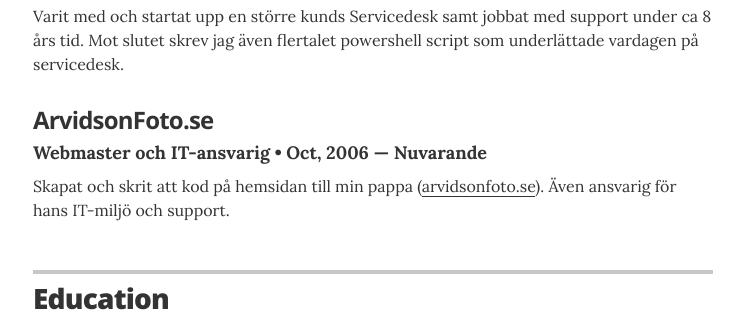
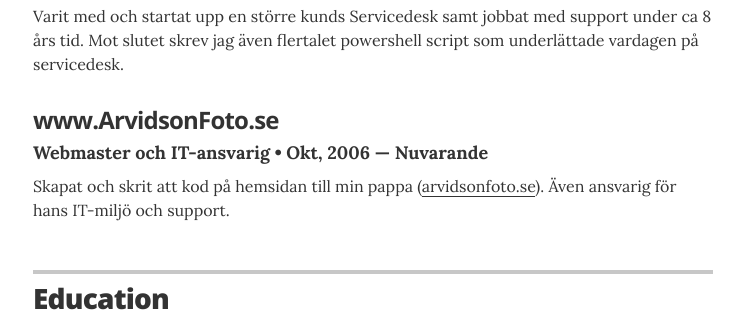
Before and after one commit to pownas/CV, a Jekyll site: the page built from index.html, in a window 1280 px wide. Shown: the part 770-1082 px from the top of the page, without its empty margins (267-1011 px from the left). Built offline with Jekyll 4.4.1, drawn with Linux system fonts in a browser that asks for light colours.

Commit message:
Uppdaterat erfarenheterna

```diff
--- a/_data/experience.yml
+++ b/_data/experience.yml
@@ -12,7 +12,7 @@
   summary: Varit med och startat upp en större kunds Servicedesk samt jobbat med support under ca 8 års tid. Mot slutet skrev jag även flertalet powershell script som underlättade vardagen på servicedesk.
 
 # Webmaster
-- company: ArvidsonFoto.se
+- company: www.ArvidsonFoto.se
   position: Webmaster och IT-ansvarig
-  duration: Oct, 2006 &mdash; Nuvarande
+  duration: Okt, 2006 &mdash; Nuvarande
   summary: Skapat och skrit att kod på hemsidan till min pappa (<a href="https://arvidsonfoto.se/">arvidsonfoto.se</a>). Även ansvarig för hans IT-miljö och support.
```
